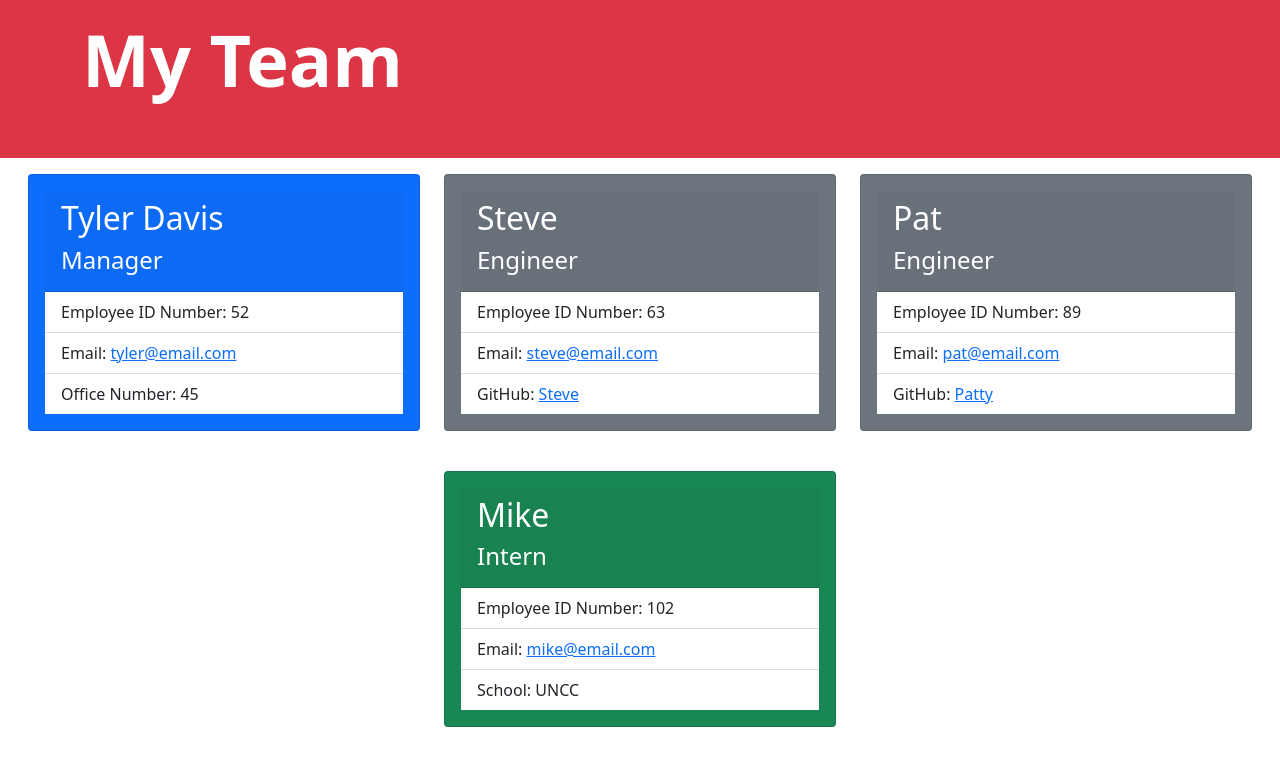
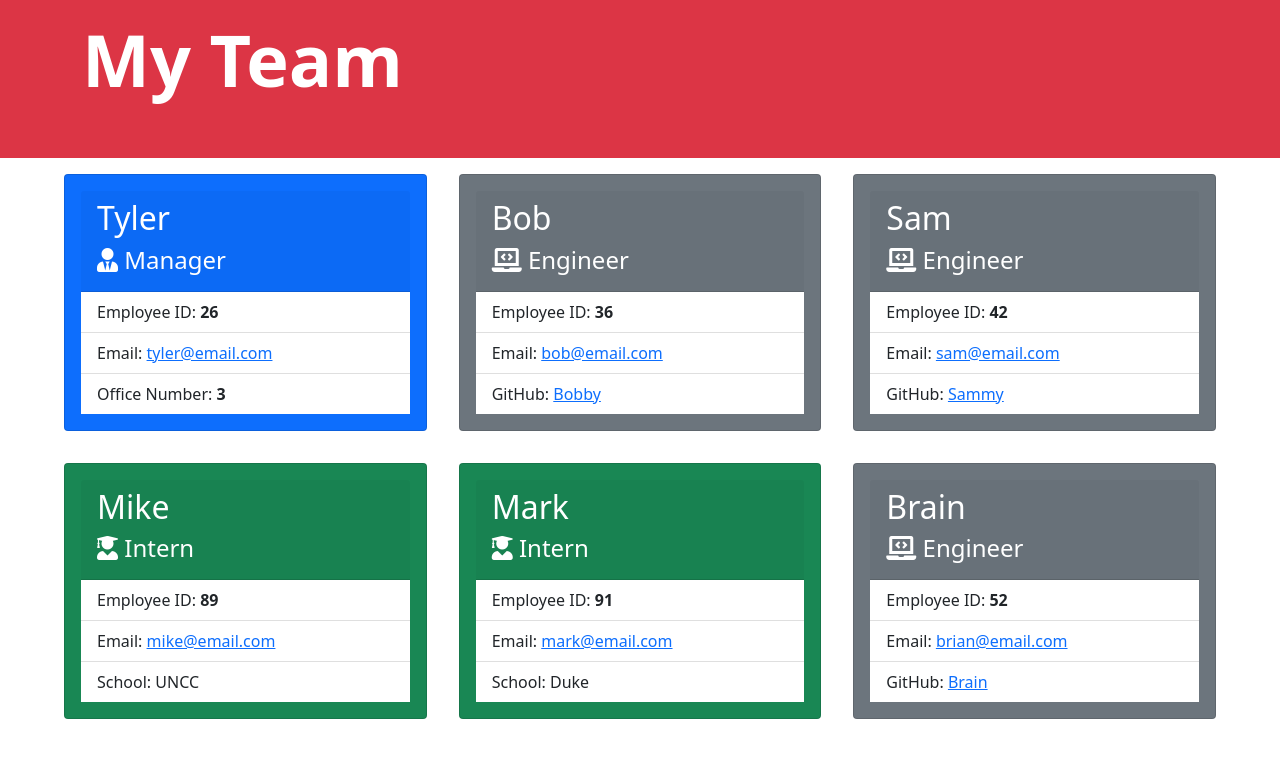
Before and after one commit to Twdavis85/Team-Profile-Generator, a website: page index.html in a window 1280 px wide. Drawn offline with nearby package versions, Linux system fonts and the light colour scheme.

Commit message:
added font awesome and bootstrap styling

```diff
--- a/index.html
+++ b/index.html
@@ -11,6 +11,12 @@
       integrity="sha384-EVSTQN3/azprG1Anm3QDgpJLIm9Nao0Yz1ztcQTwFspd3yD65VohhpuuCOmLASjC"
       crossorigin="anonymous"
     />
+    <link
+    rel="stylesheet"
+    href="https://use.fontawesome.com/releases/v5.15.3/css/all.css"
+    integrity="sha384-SZXxX4whJ79/gErwcOYf+zWLeJdY/qpuqC4cAa9rOGUstPomtqpuNWT9wdPEn2fk"
+    crossorigin="anonymous"
+  />
     <title>My Team</title>
   </head>
   <body>
@@ -19,60 +25,88 @@
         <h1 class="display-2 fw-bold">My Team</h1>
       </div>
     </div>
-  <div class="row row-cols-1 row-cols-md-3 g-4 pt-3 ms-3 me-3 justify-content-center">
-    <div class="col">
+    <div class="row row-cols-4 g-3 pt-3 ms-5 me-5 justify-content-center">
+    <div class="col-4 px-3">
             <div class="card text-white bg-primary mb-3">
               <div class="card-body">
               <div class="card-header">
-              <h2 class="text-capitalize">tyler davis</h2>
-              <h4>Manager</h4>
+              <h2 class="text-capitalize">Tyler</h2>
+              <h4><i class="fas fa-user-tie"></i> Manager</h4>
             </div>
                 <ul class="list-group list-group-flush">
-                  <li class="list-group-item">Employee ID Number: 52</li>
+                  <li class="list-group-item">Employee ID: <strong>26</strong></li>
                   <li class="list-group-item">Email: <a href="mailto:tyler@email.com">tyler@email.com</a></li>
-                  <li class="list-group-item">Office Number: 45</li>
+                  <li class="list-group-item">Office Number: <strong>3</strong></li>
                 </ul>
               </div>
             </div>
-          </div><div class="col">
+          </div><div class="col-4 px-3">
             <div class="card text-white bg-secondary mb-3">
               <div class="card-body">
               <div class="card-header">
-              <h2 class="text-capitalize">steve</h2>
-              <h4>Engineer</h4>
+              <h2 class="text-capitalize">Bob</h2>
+              <h4><i class="fas fa-laptop-code"></i> Engineer</h4>
             </div>
                 <ul class="list-group list-group-flush">
-                  <li class="list-group-item">Employee ID Number: 63</li>
-                  <li class="list-group-item">Email: <a href="mailto:steve@email.com">steve@email.com</a></li>
-                  <li class="list-group-item">GitHub: <a href="https://github.com/Steve" target="_blank">Steve</a></li>
+                  <li class="list-group-item">Employee ID: <strong>36</strong></li>
+                  <li class="list-group-item">Email: <a href="mailto:bob@email.com">bob@email.com</a></li>
+                  <li class="list-group-item">GitHub: <a href="https://github.com/Bobby" target="_blank">Bobby</a></li>
                 </ul>
               </div>
             </div>
-          </div><div class="col">
+          </div><div class="col-4 px-3">
             <div class="card text-white bg-secondary mb-3">
               <div class="card-body">
               <div class="card-header">
-              <h2 class="text-capitalize">Pat</h2>
-              <h4>Engineer</h4>
+              <h2 class="text-capitalize">Sam</h2>
+              <h4><i class="fas fa-laptop-code"></i> Engineer</h4>
             </div>
                 <ul class="list-group list-group-flush">
-                  <li class="list-group-item">Employee ID Number: 89</li>
-                  <li class="list-group-item">Email: <a href="mailto:pat@email.com">pat@email.com</a></li>
-                  <li class="list-group-item">GitHub: <a href="https://github.com/Patty" target="_blank">Patty</a></li>
+                  <li class="list-group-item">Employee ID: <strong>42</strong></li>
+                  <li class="list-group-item">Email: <a href="mailto:sam@email.com">sam@email.com</a></li>
+                  <li class="list-group-item">GitHub: <a href="https://github.com/Sammy" target="_blank">Sammy</a></li>
                 </ul>
               </div>
             </div>
-          </div><div class="col">
+          </div><div class="col-4 px-3">
             <div class="card text-white bg-success mb-3">
               <div class="card-body">
               <div class="card-header">
-              <h2 class="text-capitalize">mike</h2>
-              <h4>Intern</h4>
+              <h2 class="text-capitalize">Mike</h2>
+              <h4><i class="fas fa-user-graduate"></i> Intern</h4>
             </div>
                 <ul class="list-group list-group-flush">
-                  <li class="list-group-item">Employee ID Number: 102</li>
+                  <li class="list-group-item">Employee ID: <strong>89</strong></li>
                   <li class="list-group-item">Email: <a href="mailto:mike@email.com">mike@email.com</a></li>
                   <li class="list-group-item">School: UNCC</li>
+                </ul>
+              </div>
+            </div>
+          </div><div class="col-4 px-3">
+            <div class="card text-white bg-success mb-3">
+              <div class="card-body">
+              <div class="card-header">
+              <h2 class="text-capitalize">Mark</h2>
+              <h4><i class="fas fa-user-graduate"></i> Intern</h4>
+            </div>
+                <ul class="list-group list-group-flush">
+                  <li class="list-group-item">Employee ID: <strong>91</strong></li>
+                  <li class="list-group-item">Email: <a href="mailto:mark@email.com">mark@email.com</a></li>
+                  <li class="list-group-item">School: Duke</li>
+                </ul>
+              </div>
+            </div>
+          </div><div class="col-4 px-3">
+            <div class="card text-white bg-secondary mb-3">
+              <div class="card-body">
+              <div class="card-header">
+              <h2 class="text-capitalize">Brain</h2>
+              <h4><i class="fas fa-laptop-code"></i> Engineer</h4>
+            </div>
+                <ul class="list-group list-group-flush">
+                  <li class="list-group-item">Employee ID: <strong>52</strong></li>
+                  <li class="list-group-item">Email: <a href="mailto:brian@email.com">brian@email.com</a></li>
+                  <li class="list-group-item">GitHub: <a href="https://github.com/Brain" target="_blank">Brain</a></li>
                 </ul>
               </div>
             </div>
```
Also changed, not shown: index.js (+54 -78 lines), utils/generateHTML.js (+40 -18 lines).
